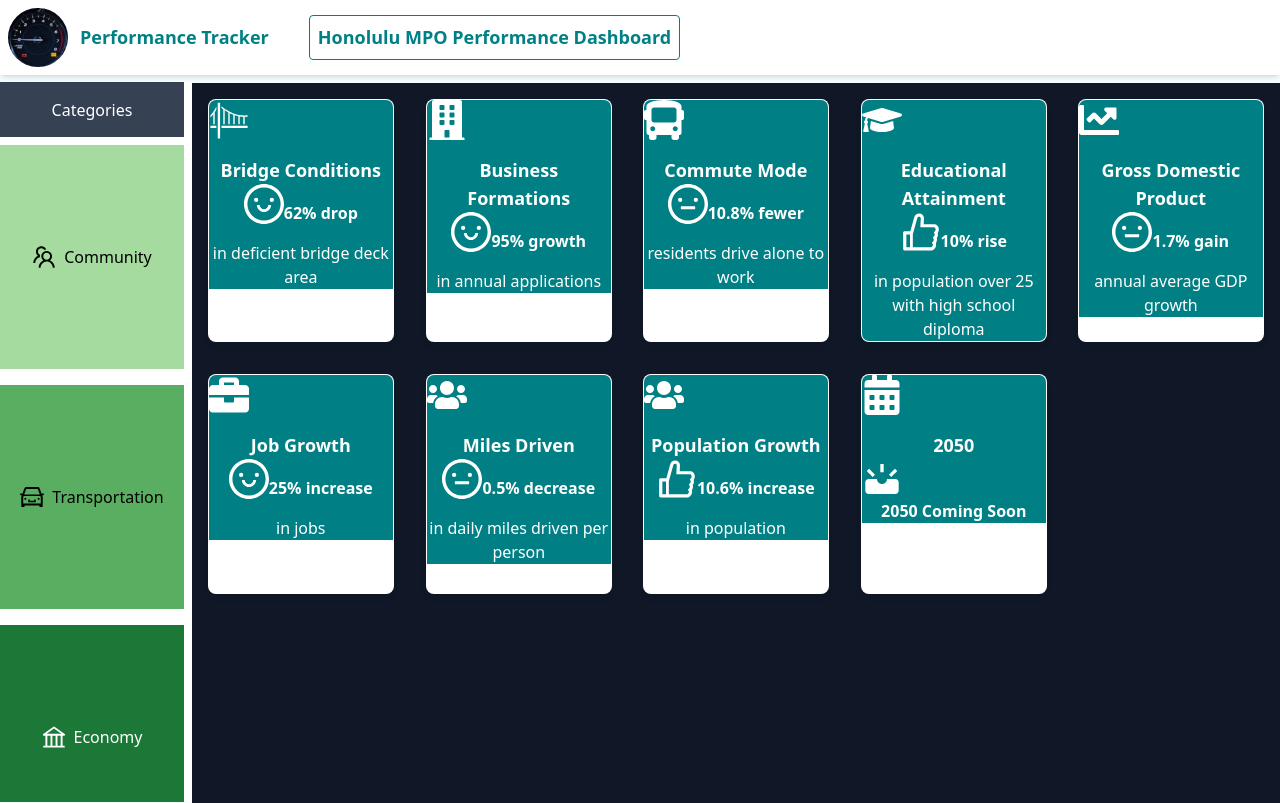
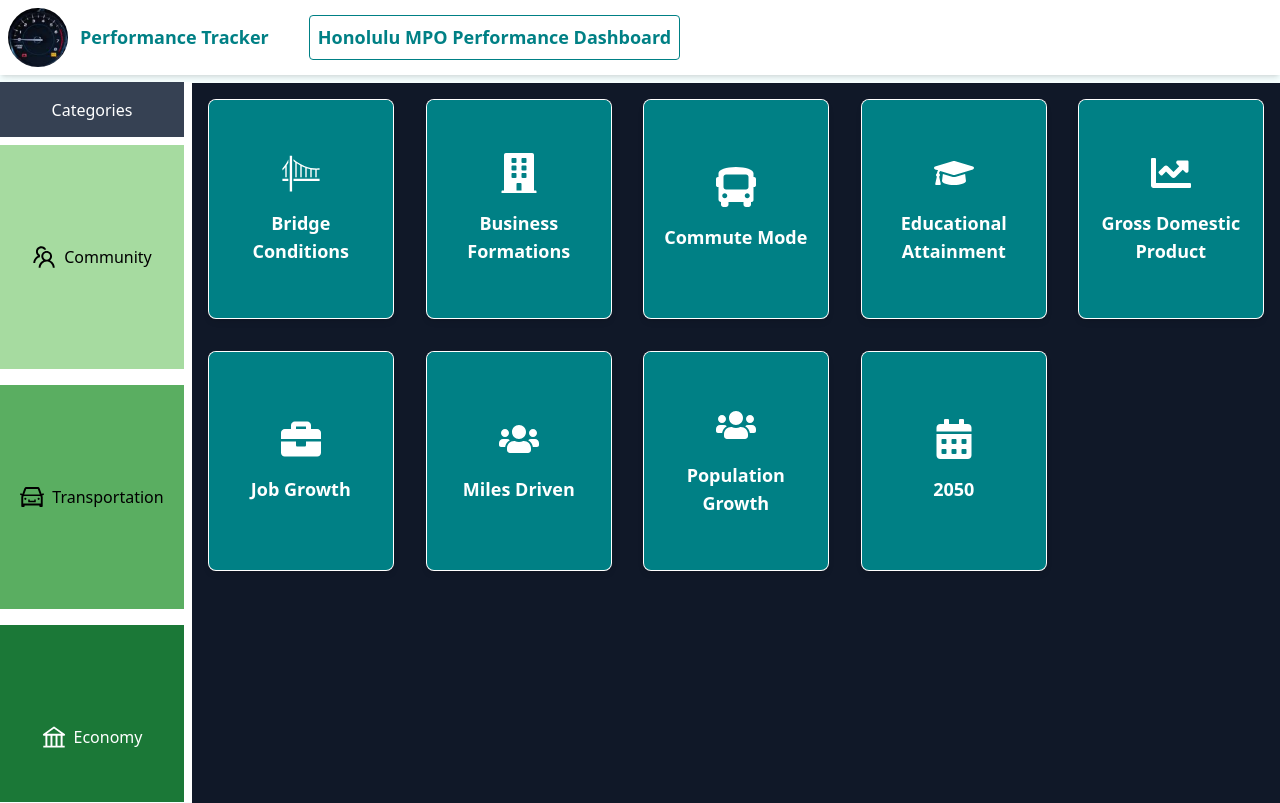
Before and after one commit to elishaadamu/minimal-dash, a React (Vite) app: page / in a window 1280 px wide. Built offline with nearby package versions, Linux system fonts and the light colour scheme.

Commit message:
first commit

```diff
--- a/src/App.css
+++ b/src/App.css
@@ -37,6 +37,17 @@
 }
 
 .flip-card-front {
+  position: absolute;
+  width: 100%;
+  height: 100%;
+  display: flex;
+  flex-direction: column;
+  align-items: center;
+  justify-content: center;
+  padding: 1.5rem 1rem;
+}
+
+.flip-card-front {
   opacity: 1;
 }
 
```
